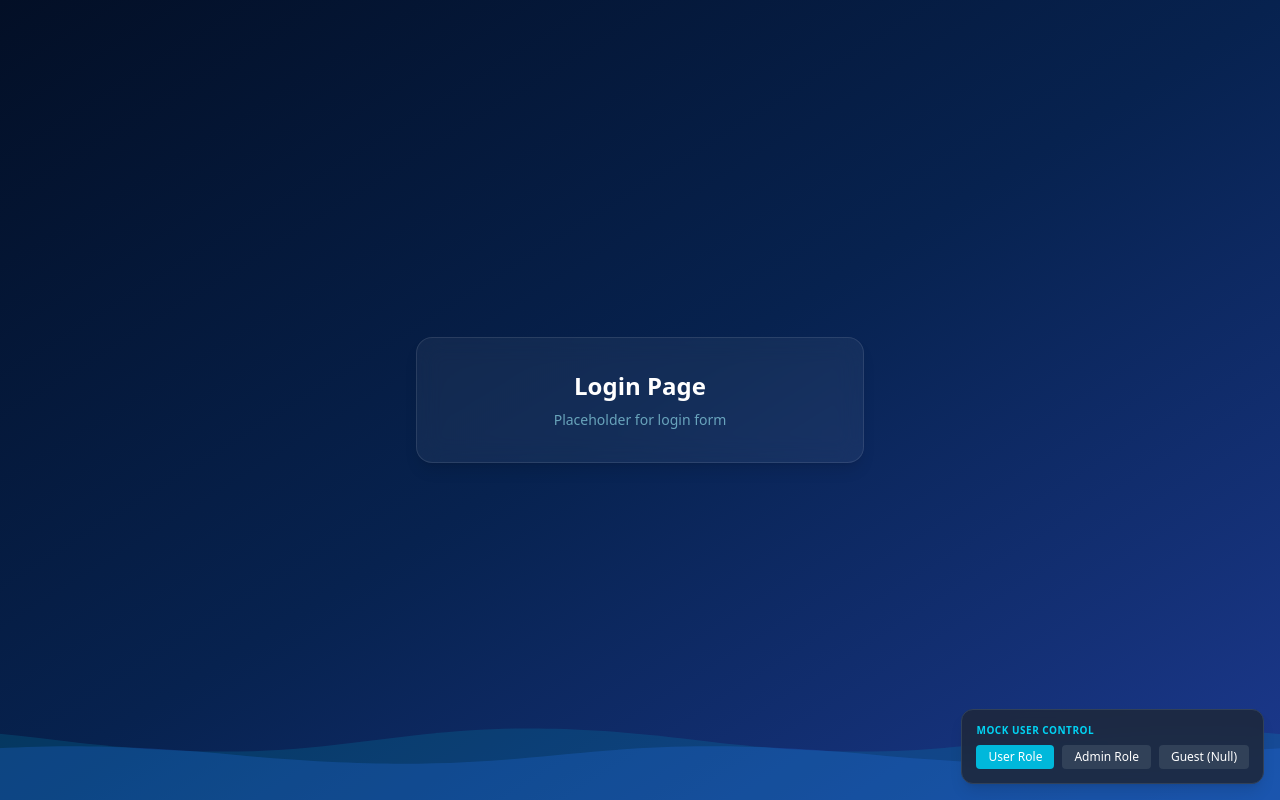
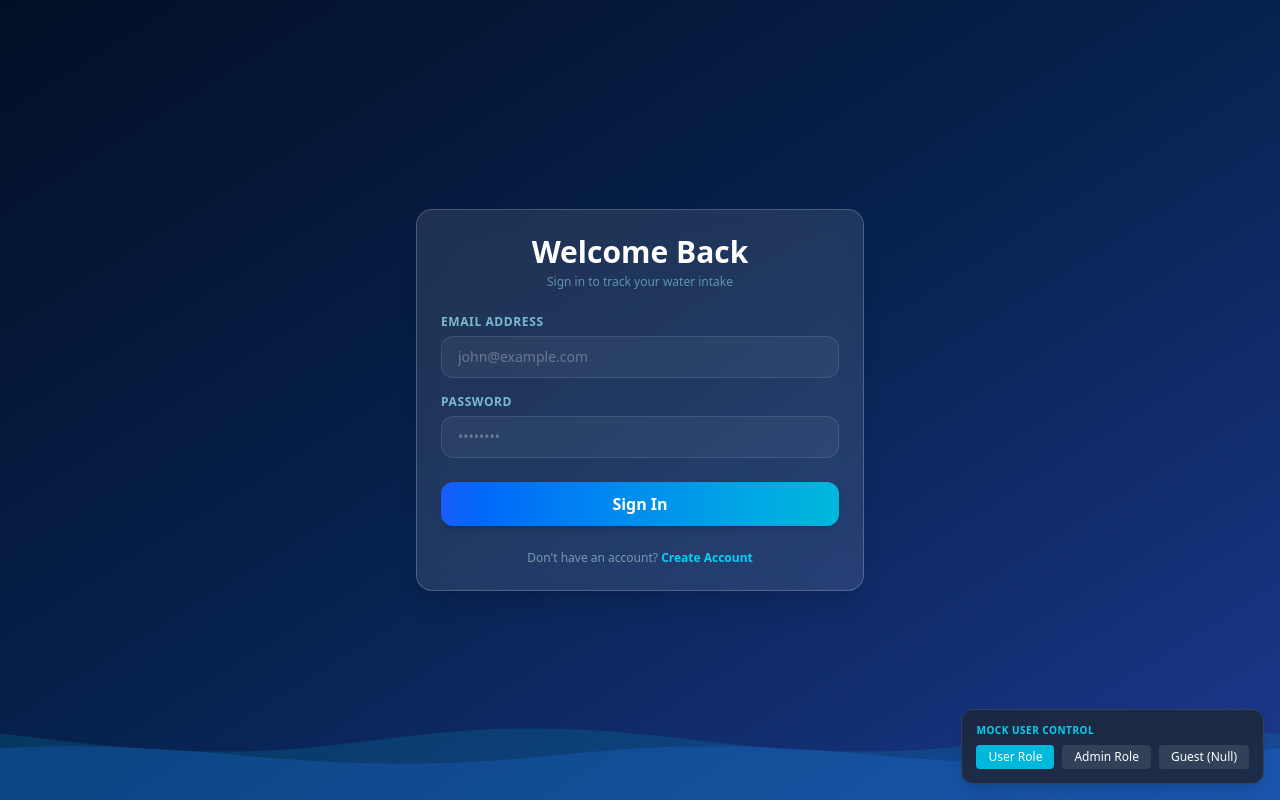
Before and after one commit to ayushks404/assignment-frontend, a React app: page /login in a window 1280 px wide. Built offline with nearby package versions, Linux system fonts and the light colour scheme; no server answers; the HTML template or start-up script is replaced by a standard one.

Commit message:
updated login page

```diff
--- a/src/pages/Login.jsx
+++ b/src/pages/Login.jsx
@@ -1,8 +1,92 @@
+import { useState } from 'react'
+import { useNavigate, Link } from 'react-router-dom'
+import api from '../api/client'
+import Card from '../components/Card'
+import Button from '../components/Button'
+
 export default function Login() {
+  const navigate = useNavigate()
+  const [email, setEmail] = useState('')
+  const [password, setPassword] = useState('')
+  const [error, setError] = useState('')
+  const [loading, setLoading] = useState(false)
+
+  const handleSubmit = async (e) => {
+    e.preventDefault()
+    setError('')
+    setLoading(false)
+
+    if (!email || !password) {
+      setError('Please fill in all fields.')
+      return
+    }
+
+    try {
+      setLoading(true)
+      const res = await api.post('/auth/login', { email, password })
+      if (res.data && res.data.token) {
+        localStorage.setItem('token', res.data.token)
+        if (res.data.user) {
+          localStorage.setItem('user', JSON.stringify(res.data.user))
+        }
+        navigate('/dashboard')
+      } else {
+        setError('Login succeeded, but no token was returned.')
+      }
+    } catch (err) {
+      setError(err.response?.data?.message || 'Login failed. Please try again.')
+    } finally {
+      setLoading(false)
+    }
+  }
+
   return (
-    <div className="p-8 text-center text-white bg-white/5 border border-white/10 rounded-2xl max-w-md w-full shadow-lg backdrop-blur-md">
-      <h2 className="text-2xl font-bold mb-2">Login Page</h2>
-      <p className="text-cyan-200/60 text-sm">Placeholder for login form</p>
-    </div>
+    <Card className="w-full max-w-md shadow-2xl border border-white/20">
+      <h2 className="text-3xl font-extrabold text-white text-center mb-1">Welcome Back</h2>
+      <p className="text-cyan-200/50 text-xs text-center mb-6">Sign in to track your water intake</p>
+
+      <form onSubmit={handleSubmit} className="flex flex-col gap-4">
+        <div>
+          <label className="block text-xs font-semibold text-cyan-200/70 mb-1.5 uppercase tracking-wider">Email Address</label>
+          <input
+            type="email"
+            value={email}
+            onChange={(e) => setEmail(e.target.value)}
+            placeholder="john@example.com"
+            className="w-full bg-white/5 border border-white/10 rounded-xl px-4 py-2.5 text-white placeholder-white/30 focus:outline-none focus:border-cyan-400 focus:ring-1 focus:ring-cyan-400 transition-all text-sm"
+            required
+          />
+        </div>
+
+        <div>
+          <label className="block text-xs font-semibold text-cyan-200/70 mb-1.5 uppercase tracking-wider">Password</label>
+          <input
+            type="password"
+            value={password}
+            onChange={(e) => setPassword(e.target.value)}
+            placeholder="••••••••"
+            className="w-full bg-white/5 border border-white/10 rounded-xl px-4 py-2.5 text-white placeholder-white/30 focus:outline-none focus:border-cyan-400 focus:ring-1 focus:ring-cyan-400 transition-all text-sm"
+            required
+          />
+        </div>
+
+        <Button type="submit" variant="primary" className="mt-2 w-full cursor-pointer" disabled={loading}>
+          {loading ? 'Signing in...' : 'Sign In'}
+        </Button>
+
+        {error && (
+          <div className="mt-2 text-red-400 text-xs text-center bg-red-500/10 border border-red-500/20 p-2.5 rounded-lg animate-pulse">
+            {error}
+          </div>
+        )}
+      </form>
+
+      <div className="mt-6 text-center text-xs text-cyan-100/50">
+        Don't have an account?{' '}
+        <Link to="/register" className="text-cyan-400 hover:underline font-semibold">
+          Create Account
+        </Link>
+      </div>
+    </Card>
   )
 }
```
